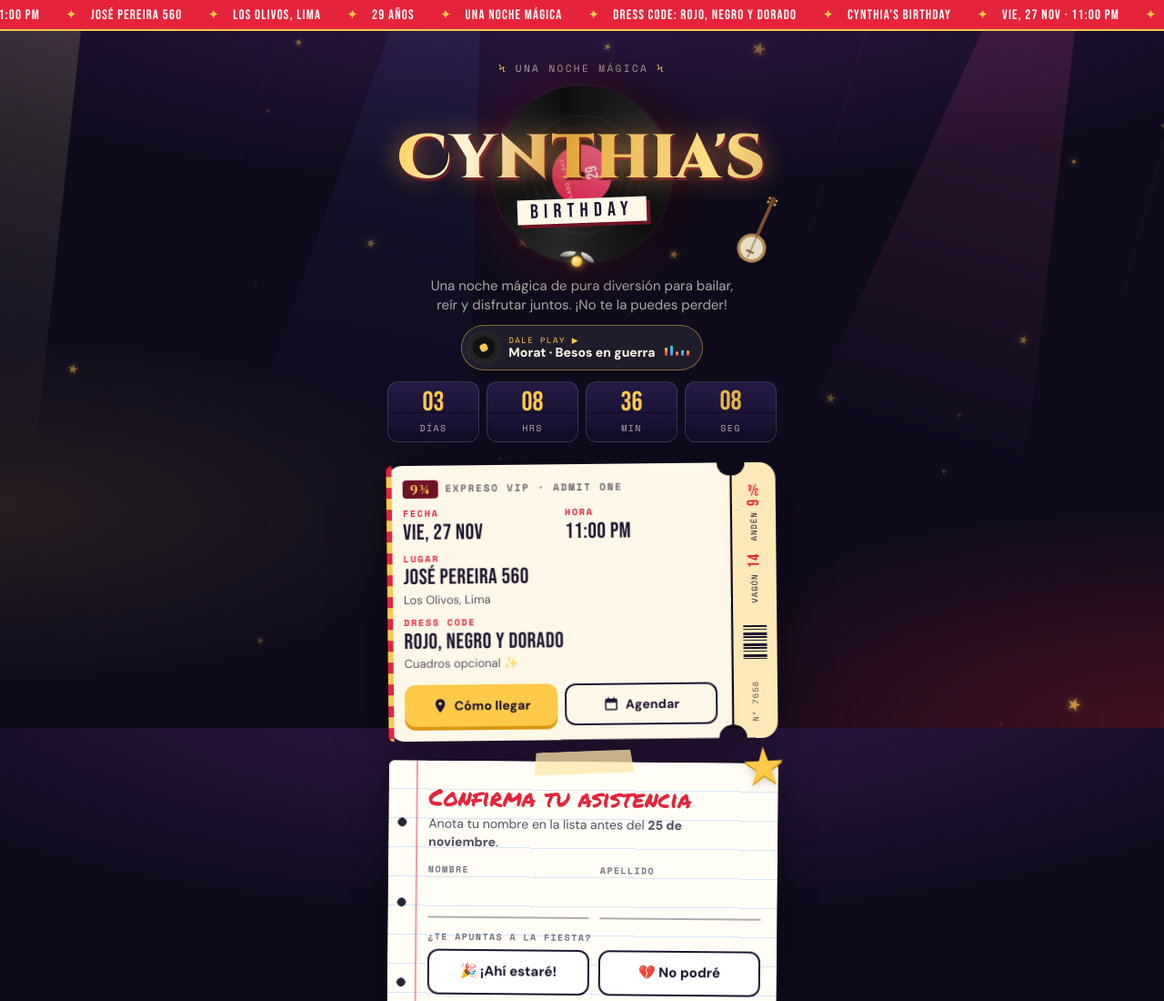
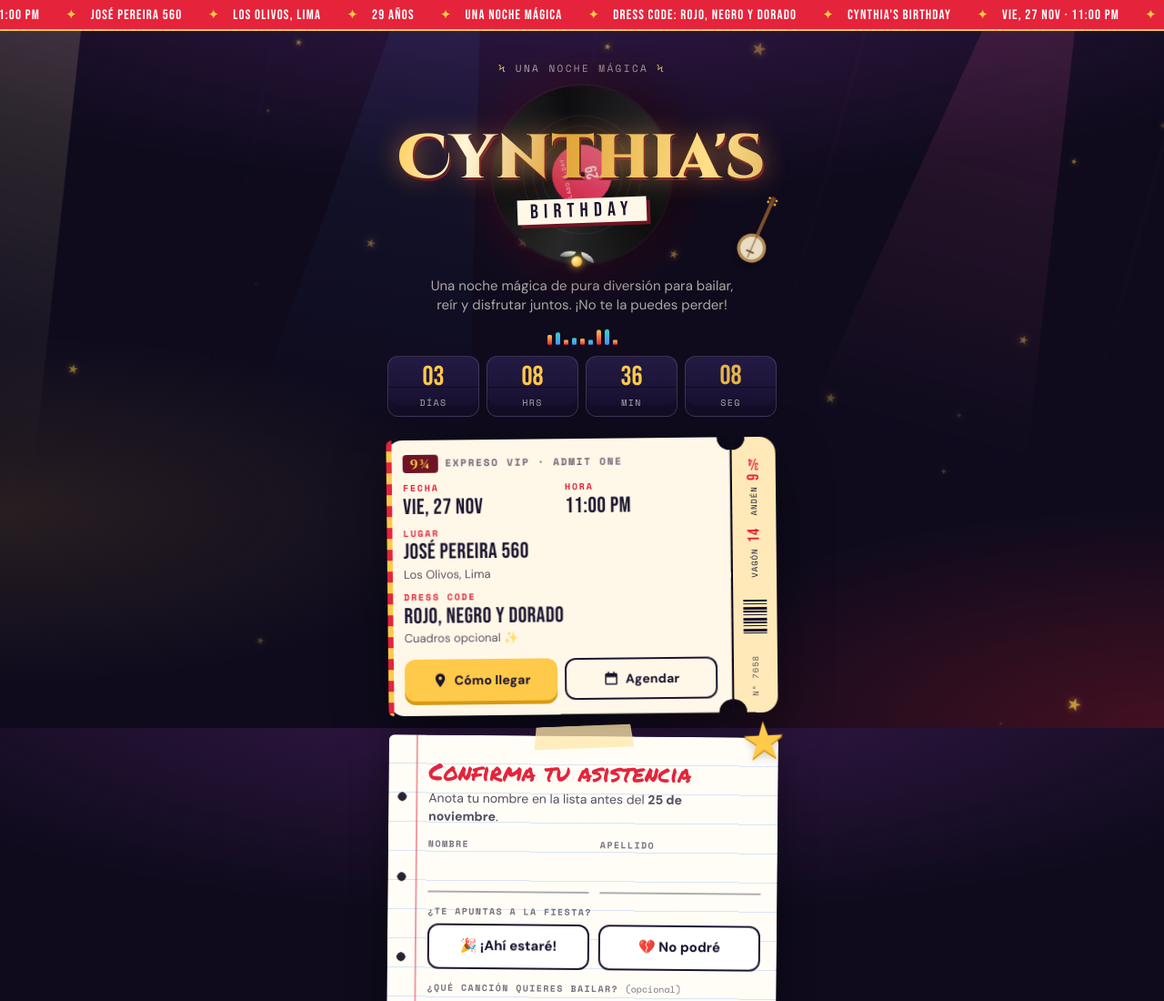
Before and after one commit to DBryan363/Cynthia-Party, a plain HTML site: page index.html in a window 1280 px wide. Shown: the top 1100 px of the page at 91% size. Drawn offline with nearby package versions, Linux system fonts and the light colour scheme.

Commit message:
Quitar botón de música
Co-Authored-By: Claude Opus 5.5 <noreply@anthropic.com>
Claude-Session: https://claude.ai/code/session_01X5KBmerbAipXXG7GxfPJ6F

```diff
--- a/app.js
+++ b/app.js
@@ -48,13 +48,6 @@
   const mapsHref = C.venue?.mapsUrl ||
     "https://www.google.com/maps/search/?api=1&query=" + encodeURIComponent(C.venue?.mapsQuery || C.venue?.address || C.venue?.name || "");
   $("#mapsBtn").href = mapsHref;
-
-  if (C.music?.url) {
-    $("#musicBtn").href = C.music.url;
-    $("#musicLabel").textContent = C.music.label || "Escuchar";
-  } else {
-    $("#musicBtn").hidden = true;
-  }
 
   // Saludo personalizado: comparte el link como …/?invitado=Ana
   const params = new URLSearchParams(location.search);
--- a/config.js
+++ b/config.js
@@ -38,12 +38,6 @@ window.INVITE_CONFIG = {
   // Déjala vacía para probar en "modo demo" (no guarda nada, solo simula).
   sheetsEndpoint: "",
 
-  // Canción para el botón "Dale play" (abre Spotify)
-  music: {
-    label: "Morat · Besos en guerra",
-    url: "https://open.spotify.com/search/Morat%20Besos%20en%20guerra",
-  },
-
   // Sugerencias para el campo "¿Qué canción quieres bailar?"
   songs: [
     "Don't Stop Believin'",
--- a/index.html
+++ b/index.html
@@ -74,11 +74,9 @@
         Una noche mágica de pura diversión para bailar, reír y disfrutar juntos. ¡No te la puedes perder!
       </p>
 
-      <a class="nowplaying reveal" id="musicBtn" href="#" target="_blank" rel="noopener">
-        <span class="np__disc" aria-hidden="true"></span>
-        <span class="np__txt"><small>Dale play ▶</small><b id="musicLabel">—</b></span>
-        <span class="eq" aria-hidden="true"><i></i><i></i><i></i><i></i><i></i></span>
-      </a>
+      <div class="eq reveal" aria-hidden="true">
+        <i></i><i></i><i></i><i></i><i></i><i></i><i></i><i></i><i></i>
+      </div>
 
       <div class="countdown reveal" id="countdown" role="timer" aria-label="Cuenta regresiva para la fiesta">
         <div class="cd"><b id="cdD">00</b><small>días</small></div>
--- a/styles.css
+++ b/styles.css
@@ -206,32 +206,10 @@ button, input { font: inherit; color: inherit; }
 }
 .hero__lead { margin: 4px auto 0; max-width: 34ch; color: var(--muted); font-size: 15px; }
 
-/* Botón de música */
-.nowplaying {
-  justify-self: center;
-  display: inline-flex; align-items: center; gap: 10px;
-  padding: 7px 14px 7px 7px; border-radius: 999px;
-  background: rgba(255, 247, 232, .07);
-  border: 1px solid rgba(255, 201, 74, .45);
-  color: var(--cream); text-decoration: none; text-align: left;
-  transition: background .2s, transform .15s var(--ease);
-}
-.nowplaying:hover { background: rgba(255, 247, 232, .12); }
-.nowplaying:active { transform: scale(.97); }
-.np__disc {
-  width: 34px; height: 34px; border-radius: 50%; flex: none;
-  background: radial-gradient(circle, var(--gold) 0 18%, #111 19% 100%);
-  box-shadow: inset 0 0 0 5px #222, 0 0 0 1px rgba(255,255,255,.08);
-  animation: spin 3.5s linear infinite;
-}
-.np__txt { display: grid; line-height: 1.15; min-width: 0; }
-.np__txt small { font-family: var(--f-mono); font-size: 9px; letter-spacing: .16em; text-transform: uppercase; color: var(--gold); }
-.np__txt b { font-size: 14px; font-weight: 800; }
-
 /* Ecualizador */
-.eq { display: flex; justify-content: center; align-items: flex-end; gap: 3px; height: 18px; }
+.eq { display: flex; justify-content: center; align-items: flex-end; gap: 4px; height: 22px; }
 .eq i {
-  width: 3px; height: 100%; border-radius: 3px;
+  width: 5px; height: 100%; border-radius: 3px;
   background: linear-gradient(to top, var(--red), var(--gold));
   transform-origin: bottom; animation: bounce 1s ease-in-out infinite;
 }
```
